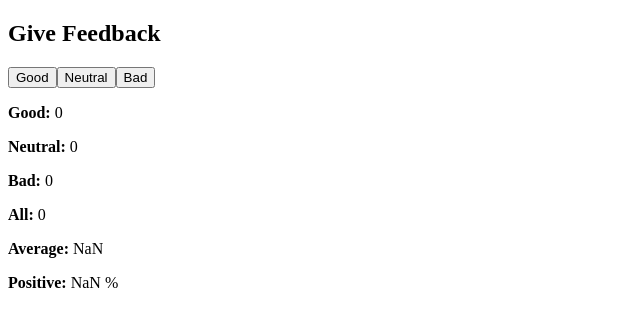
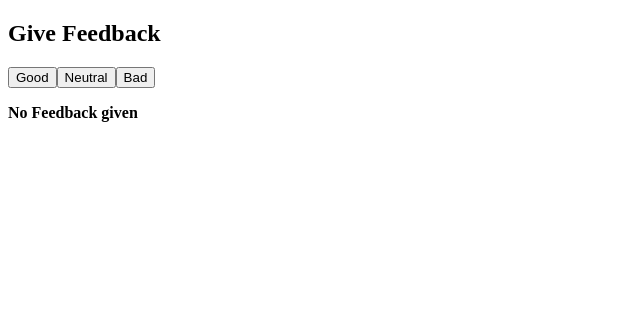
Before and after one commit to mapaza/DAWA-Laboratiorio-4, a React (Create React App) app in the folder votaciones/: page / in a window 1280 px wide. Shown: the top 326 px of the page, without its empty margins (0-640 px from the left). Built offline with nearby package versions, Linux system fonts and the light colour scheme.

Commit message:
4 Votaciones: Conditional Render cuando no se registran Statistics

```diff
--- a/votaciones/src/componentes/statistics.js
+++ b/votaciones/src/componentes/statistics.js
@@ -3,6 +3,13 @@ import ReactDOM from "react-dom";
 import "../styles.css";
 
 const Statistics = (props) => {
+    if ( props.good ===0) {
+		return (
+			<div>
+				<p><strong>No Feedback given </strong></p>
+			</div>
+		)
+	} else{
 	return (
 		<div>
 			<p>
@@ -25,6 +32,7 @@ const Statistics = (props) => {
             </p>
 		</div>
 	)
+    }
 };
 
 export default Statistics;
```
